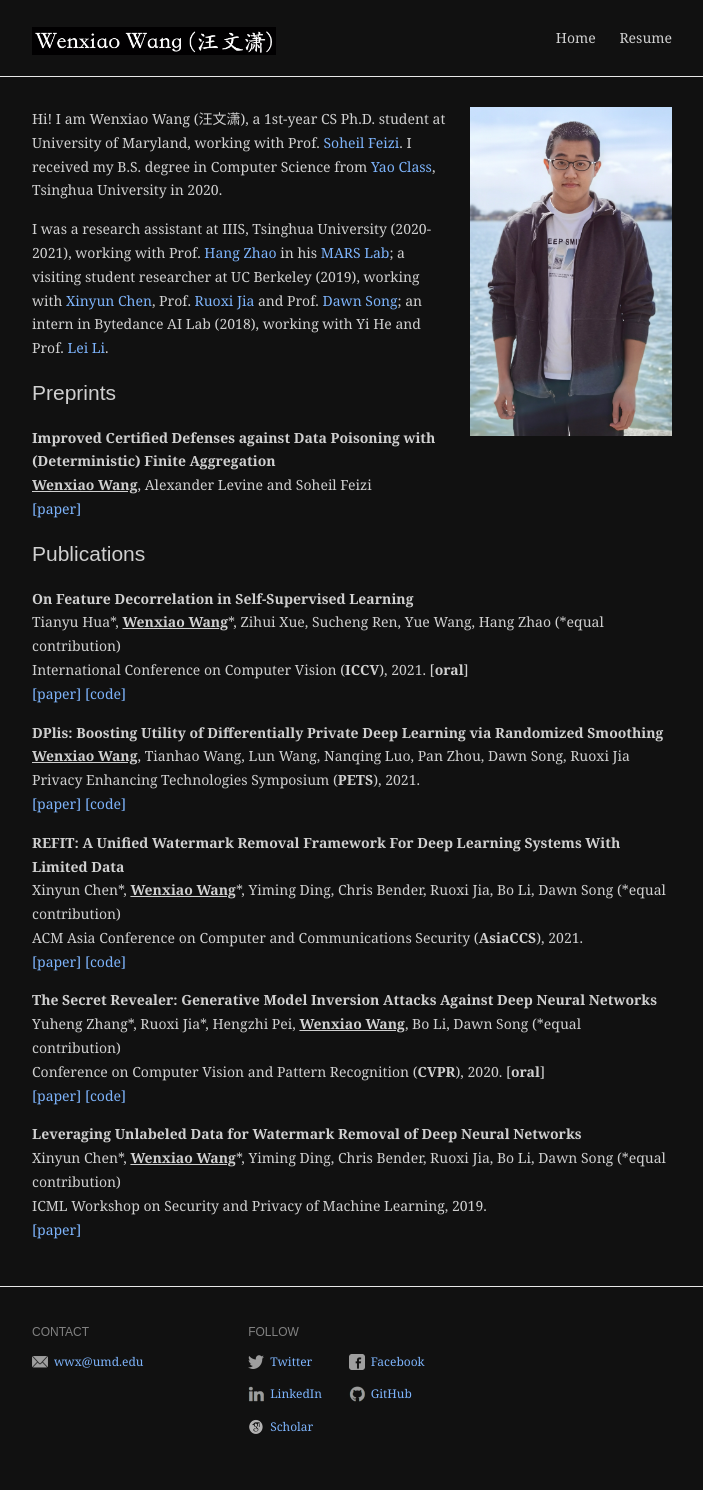
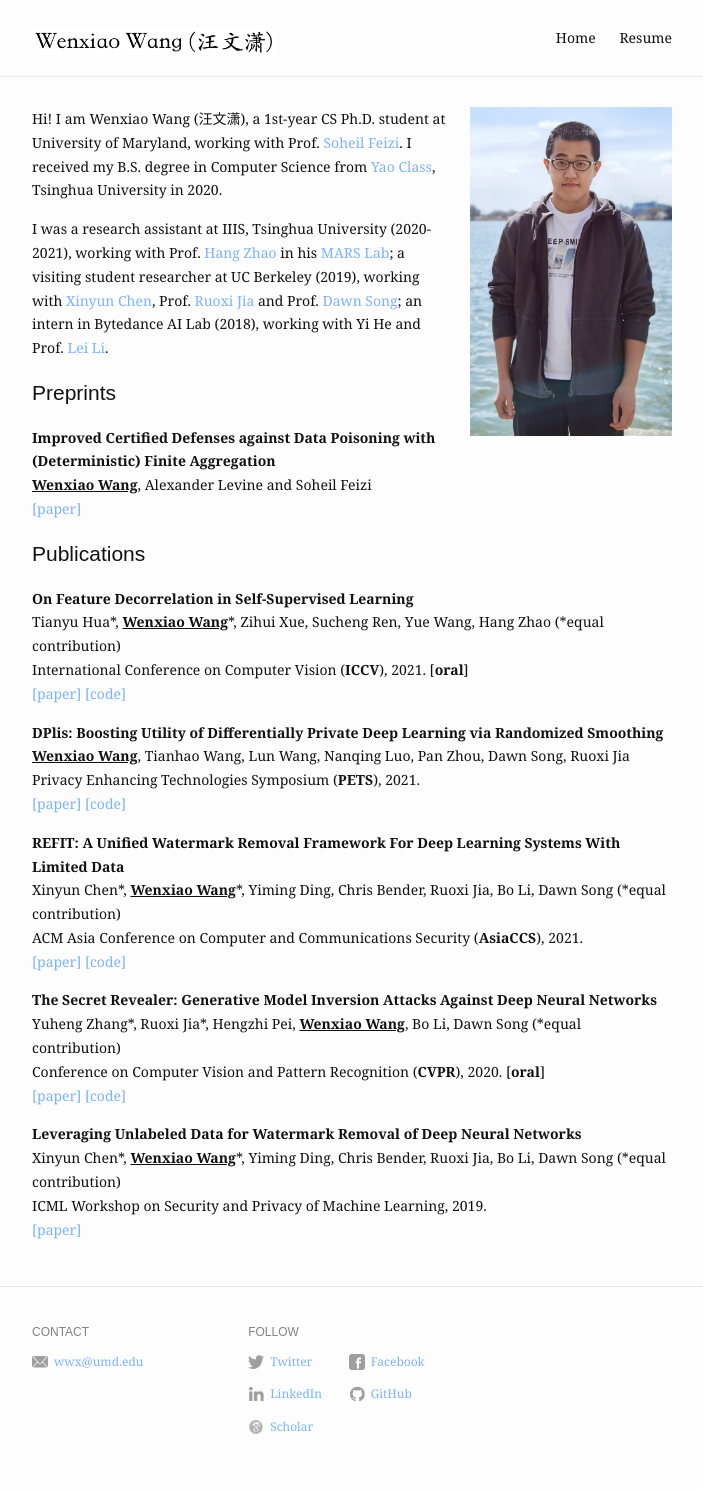
Before and after one commit to wangwenxiao/wangwenxiao.github.io, a Jekyll site: the page built from index.md, in a window 1280 px wide. Shown: the whole page, without its empty margins (288-991 px from the left). Built offline with Jekyll 4.4.1, drawn with Linux system fonts in a browser that asks for light colours.

Commit message:
reverse color

```diff
--- a/assets/css/main.scss
+++ b/assets/css/main.scss
@@ -14,8 +14,8 @@ $base-line-height: 1.7;
 
 $spacing-unit: 30px;
 
-$text-color: #d0d0d0;//#111;
-$background-color: #111;//#fdfdfd;
+$text-color: #111;//#d0d0d0;
+$background-color: #fdfdfd;//#111
 $brand-color: #7db3fa;
 
 $grey-color: #828282;
```
Also changed, not shown: assets/img/title.png.
